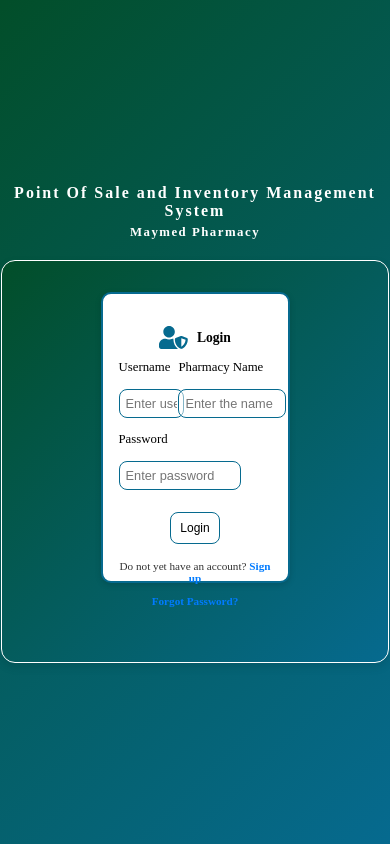
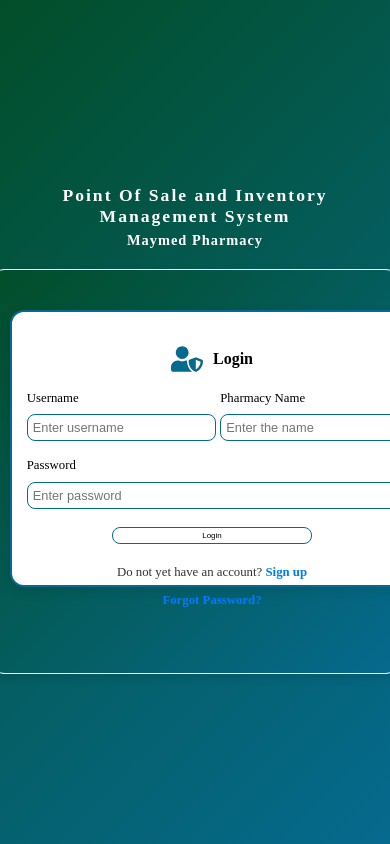
Before and after one commit to pharmacysystem950-hub/noorhayapharmacysystem, a React (Create React App) app: page / in a window 390 px wide. Built offline with nearby package versions, Linux system fonts and the light colour scheme.

Commit message:
Improve login page ()

```diff
--- a/src/styles/LoginPage.css
+++ b/src/styles/LoginPage.css
@@ -281,278 +281,90 @@
 }
 
 /* ============================= */
-/* RESPONSIVE FIXES */
+/* RESPONSIVENESS (TABLET + MOBILE) */
 /* ============================= */
 
-/* Tablets */
+/* Tablets (≤ 1024px) */
 @media (max-width: 1024px) {
   .login-row {
-    width: 70%;
-  }
-}
-
-/* Phones */
-@media (max-width: 768px) {
-  .login-row {
-    width: 90%;
+    width: 80%;
     flex-direction: column;
     height: auto;
+    padding: 20px;
   }
 
-  .left-side,
-  .right-side {
+  .left-side {
     width: 100%;
+    max-width: 100%;
+    height: auto;
     padding: 20px;
     text-align: center;
   }
 
+  .right-side {
+    width: 100%;
+    padding: 20px;
+  }
+
+  /* ✅ Make header titles scale down */
+  .header-text h2 {
+    font-size: 1.3rem;
+    letter-spacing: 3px;
+  }
+
+  .header-text h3 {
+    font-size: 1.1rem;
+    letter-spacing: 2px;
+  }
+
   form {
-    grid-template-columns: 1fr;
-    gap: 0.75rem;
+    grid-template-columns: 1fr; /* single column form */
+  }
+
+  form input {
+    width: 100%;
+  }
+
+  .login-button {
+    width: 50%;
+  }
+}
+
+/* Mobile (≤ 600px) */
+@media (max-width: 600px) {
+  .login-row {
+    width: 95%;
+    border-radius: 10px;
+    padding: 15px;
+  }
+
+  /* ✅ Make header titles smaller for small screens */
+  .header-text h2 {
+    font-size: 1.1rem;
+    letter-spacing: 2px;
+  }
+
+  .header-text h3 {
+    font-size: 0.9rem;
+    letter-spacing: 1px;
+  }
+
+  .left-side {
+    padding: 15px;
+  }
+
+  .abstract-container {
+    height: auto;
+    padding: 15px 10px;
+  }
+
+  .login-container {
+    width: 100%;
+    padding: 15px;
+    max-height: none;
   }
 
   .login-button {
     width: 80%;
   }
-
-  .header-text h2 {
-    font-size: 1.2rem;
-    letter-spacing: 3px;
-  }
-
-  .header-text h3 {
-    font-size: 1rem;
-    letter-spacing: 2px;
-  }
-
-  .abstract-container {
-    height: auto;
-    padding: 20px;
-  }
 }
-
-/* Very small phones */
-@media (max-width: 480px) {
-  .login-row {
-    width: 95%;
-  }
-
-  .login-button {
-    width: 90%;
-  }
-
-  .header-text h2 {
-    font-size: 1rem;
-  }
-
-  .header-text h3 {
-    font-size: 0.9rem;
-  }
-}
-
-
-/* Tablets */
-@media (max-width: 1024px) {
-  .login-row {
-    width: 70%;
-  }
-}
-
-/* Mobile Phones */
-@media (max-width: 768px) {
-  .login-row {
-    width: 60%;
-    flex-direction: column;
-    height: auto;
-  }
-
-  .left-side,
-  .right-side {
-    width: 50%;
-    padding: 1.5rem;
-  }
-
-  form {
-    grid-template-columns: 1fr;
-    gap: 0.75rem;
-  }
-
-  .login-button {
-    width: 40%;
-  }
-}
-
-/* Very Small Phones */
-@media (max-width: 480px) {
-  .login-row {
-    width: 60%;
-  }
-
-  .header-text h2 {
-    font-size: 1rem;
-  }
-
-  .header-text h3 {
-    font-size: 0.9rem;
-  }
-
-  .login-button {
-    width: 30%;
-  }
-}
-
-
-
-/* ============================= */
-/* 📱 MOBILE OPTIMIZATION */
-/* ============================= */
-@media (max-width: 768px) {
-  .login-row {
-    width: 95%;               /* Take most of the screen width */
-    max-width: 380px;        /* Smaller container */
-    padding: 0.8rem;
-    margin-top: 15px;
-    margin-bottom: 15px;
-  }
-
-  .right-side {
-    max-width: 100%;
-    padding: 0.8rem;
-  }
-
-  .login-container h2 {
-    font-size: clamp(1rem, 5vw, 1.3rem);
-    margin-bottom: 0.5rem;
-  }
-
-  .login-icon {
-    font-size: clamp(1.5rem, 4vw, 2rem);
-  }
-
-  .login-text {
-    font-size: clamp(0.9rem, 3vw, 1rem);
-  }
-
-  /* Make input fields smaller */
-  .form-control,
-  #username,
-  #pharmacyName,
-  #password {
-    max-width: 260px;
-    font-size: clamp(0.8rem, 3vw, 0.9rem);
-    padding: 6px;
-    margin: 5px auto;
-  }
-
-  /* Make button smaller */
-  .login-button {
-    max-width: 180px;
-    padding: 8px;
-    font-size: clamp(0.7rem, 3vw, 0.9rem);
-  }
-
-  /* Adjust signup & forgot password text */
-  .signup-link,
-  .forgot-password-text {
-    font-size: clamp(0.7rem, 3vw, 0.9rem);
-    margin-top: 10px;
-  }
-}
-
-/* ============================= */
-/* 📱 MOBILE OPTIMIZATION (Phones) */
-/* ============================= */
-@media (max-width: 768px) {
-  /* Shrink the main container */
-  .login-row {
-    width: 95%;
-    max-width: 360px;
-    padding: 0.8rem;
-    margin: 10px auto;
-    gap: 0.5rem; /* less gap between internal elements */
-  }
-
-  .right-side {
-    max-width: 100%;
-    padding: 0.8rem;
-    display: flex;
-    flex-direction: column;
-    align-items: center;
-  }
-
-  /* Login container */
-  .login-container {
-    padding: 1rem;
-    border-radius: 10px;
-    box-shadow: 0 2px 6px rgba(0, 0, 0, 0.15);
-  }
-
-  /* Header text under logo */
-  .header-text h2 {
-    font-size: clamp(1rem, 4vw, 1.3rem);
-    letter-spacing: 2px;
-  }
-
-  .header-text h3 {
-    font-size: clamp(0.8rem, 3vw, 1rem);
-    letter-spacing: 1.5px;
-    margin-bottom: 10px;
-  }
-
-  /* If left side text is used, make it smaller too */
-  .sub-text {
-    font-size: clamp(0.8rem, 3vw, 0.9rem);
-    letter-spacing: 1px;
-    line-height: 1.3;
-    padding: 0.5rem;
-  }
-
-  /* Login header & icon */
-  .login-container h2 {
-    font-size: clamp(1rem, 4vw, 1.3rem);
-    margin-bottom: 0.5rem;
-  }
-
-  .login-icon {
-    font-size: clamp(1.8rem, 5vw, 2rem);
-    margin-right: 4px;
-  }
-
-  .login-text {
-    font-size: clamp(0.85rem, 3vw, 1rem);
-  }
-
-  /* Inputs: username, pharmacyName, password */
-  .form-control,
-  #username,
-  #pharmacyName,
-  #password {
-    max-width: 250px;
-    font-size: clamp(0.8rem, 3vw, 0.9rem);
-    padding: 6px;
-    margin: 6px auto;
-    display: block;
-  }
-
-  /* Reduce gap between form rows */
-  form {
-    grid-template-columns: 1fr; /* stack fields vertically */
-    gap: 0.5rem;
-  }
-
-  /* Button smaller & centered */
-  .login-button {
-    max-width: 180px;
-    padding: 8px;
-    margin: 8px auto;
-    font-size: clamp(0.75rem, 3vw, 0.9rem);
-  }
-
-  /* Links smaller */
-  .signup-link,
-  .forgot-password-text {
-    font-size: clamp(0.7rem, 2.5vw, 0.85rem);
-    margin-top: 8px;
-    text-align: center;
-  }
-}
```
